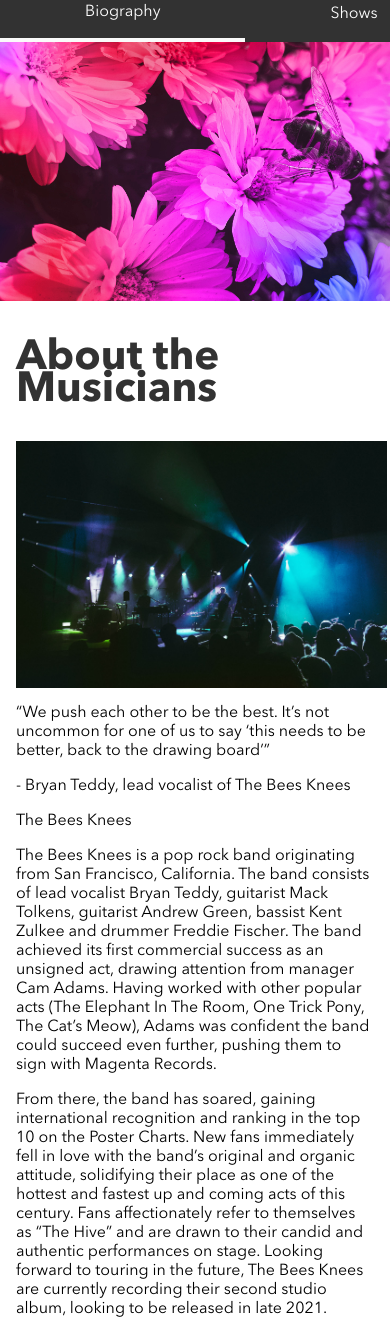
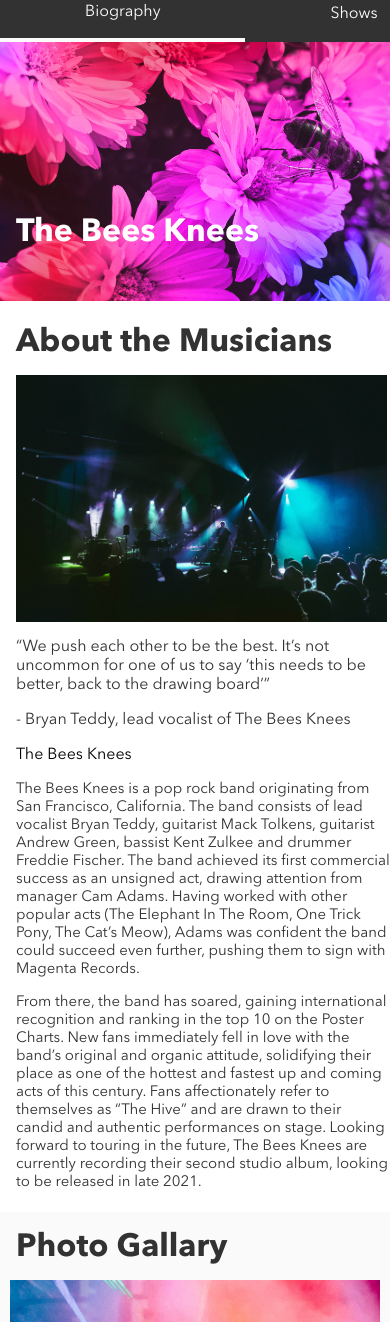
Before and after one commit to SebKrusz/sebastian-kruszewski-bandsite, a plain HTML site: page index.html in a window 390 px wide. Shown: the part 80-1402 px from the top of the page. Drawn offline with Linux system fonts and the light colour scheme.

Commit message:
moments before disaster

```diff
--- a/index.html
+++ b/index.html
@@ -18,6 +18,7 @@
                 </div>
             </nav>
             <section class="hero-container">
+                <h2 class="hero-container__text">The Bees Knees</h2>
                 <img class="hero-container__image" src="./assets/images/hero-bio.jpg">
             </section>
         </header>
@@ -39,7 +40,8 @@
                 <p>The Bees Knees</p>
             </div>
             <div class="about-the-musicians-container__band-biography">
-                <p>The Bees Knees is a pop rock band originating
+                <p>
+                    The Bees Knees is a pop rock band originating
                     from San Francisco, California. The band
                     consists of lead vocalist Bryan Teddy, guitarist
                     Mack Tolkens, guitarist Andrew Green, bassist
@@ -51,7 +53,8 @@
                     One Trick Pony, The Cat’s Meow), Adams was
                     confident the band could succeed even further,
                     pushing them to sign with Magenta Records. </p>
-                <p>From there, the band has soared, gaining
+                <p>
+                    From there, the band has soared, gaining
                     international recognition and ranking in the
                     top 10 on the Poster Charts. New fans
                     immediately fell in love with the band’s original
--- a/styles/partials/_variables.scss
+++ b/styles/partials/_variables.scss
@@ -12,14 +12,14 @@ $mobile-subheader-fw: 600;
 
 // MOBILE PAGE & SECTION HEADER
 $mobile-page-section-header-lh: 32px;
-$mobile-page-section-header-ts: 42px;
+$mobile-page-section-header-ts: 32px;
 $mobile-page-section-header-fw: 700;
 
 
 
 //  MOBILE BODY & FOOTER
 $mobile-footer-body-lh: 18px;
-$mobile-footer-body-ts: 13px;
+$mobile-footer-body-ts: 15px;
 $mobile-footer-body-fw: 400;
 
 // MOBILE LABELS AND BUTTONS
@@ -76,10 +76,10 @@ $mobile-page-section-header-lh: 32px;
 
 
 // MOBILE TEXTSIZE SHORTHANDS START HERE
-$mobile-footer-body-ts: 13px;
+$mobile-footer-body-ts: 15px;
 $mobile-labels-buttons-ts: 10px;
 $mobile-subheader-ts: 22px;
-$mobile-page-section-header-ts: 42px;
+$mobile-page-section-header-ts: 32px;
 // $mobile-
 // $mobile-
 
--- a/styles/styles.scss
+++ b/styles/styles.scss
@@ -102,10 +102,14 @@ body {
 
 // NAV BAR ENDS HERE
 // HERO BEGINS HERE
+    .hero-container{
 
-    .hero-container__image {
+      &__image {
         max-height: 370px;
         width: 100%;
+        position: relative;
+        display: inline-block;
+
 
           @include tablet {
 
@@ -113,9 +117,24 @@ body {
           @include desktop {
 
           }
+    }
+
+    &__text {
+      z-index: 1;
+      position: absolute;
+      padding-left: 16px;
+      top: 32%;
+      text-align: center;
+      font-size: $mobile-page-section-header-ts ;
+      line-height: $mobile-page-section-header-lh ;
+      font-weight: $mobile-page-section-header-fw;
 
 
     }
+
+
+  }
+
 
 
 
@@ -129,6 +148,8 @@ body {
   font-size: $mobile-page-section-header-ts ;
   line-height: $mobile-page-section-header-lh ;
   font-weight: $mobile-page-section-header-fw;
+  margin-top: 20px;
+  margin-bottom: 16px;
 
 
   @include tablet {
@@ -150,23 +171,26 @@ body {
   }
 
   &__quote {
-  padding-right: 16px;
   padding-left: 16px;
+  color: $primary-color-bandsite-black;
   }
 
   &__quote-author {
-    padding-right: 16px;
     padding-left: 16px;
+    color: $primary-color-bandsite-black;
   }
 
   &__band-name {
-    padding-right: 16px;
     padding-left: 16px;
+    $mobile-subheader-fw: 600;
   }
 
   &__band-biography{
-    padding-right: 16px;
     padding-left: 16px;
+    line-height: $mobile-footer-body-lh;
+    font-size: $mobile-footer-body-ts;
+    font-weight: $mobile-footer-body-fw;
+    color: $primary-color-bandsite-black;
   }
 
 }
@@ -186,8 +210,16 @@ body {
   //  ABOUT THE MUSICIANS ENDS HERE
   // PHOTO GALLARY BEGINS HERE
 .photo-gallary-container__header {
-  padding-right: 16px;
+  color:$primary-color-bandsite-black;
   padding-left: 16px;
+  padding-bottom: 16px;
+  padding-top: 20px;
+  font-size: $mobile-page-section-header-ts ;
+  line-height: $mobile-page-section-header-lh ;
+  font-weight: $mobile-page-section-header-fw;
+  margin-top: 20px;
+  margin-bottom: 0px;
+  background-color: #FAFAFA;
 }
 
 .photo-gallary-container {
@@ -217,8 +249,7 @@ body {
     padding-left: 1rem;
     padding-right: 1rem;
     display: flex;
-    margin-top: 8px;
-    margin-bottom: 8px;
+    margin-bottom: 16px;
 
     @include tablet {
 
@@ -286,7 +317,8 @@ body {
       padding-right: 16px;
       padding-left: 16px;
       padding-top: 24px;
-      color: $primary-color-white
+      color: $primary-color-white;
+      margin-top: 0px;
     }
 
     &__social-logos{
@@ -313,6 +345,7 @@ body {
       line-height: $mobile-page-section-header-lh;
       font-size: 42px;
       margin-bottom: 0px;
+      margin-top: 64px;
       font-weight: 200;
       padding-right: 16px;
       padding-left: 16px;
```
Also changed, not shown: styles/styles.css, 1 other file. Lines whose indentation alone changed are shown as unchanged.
